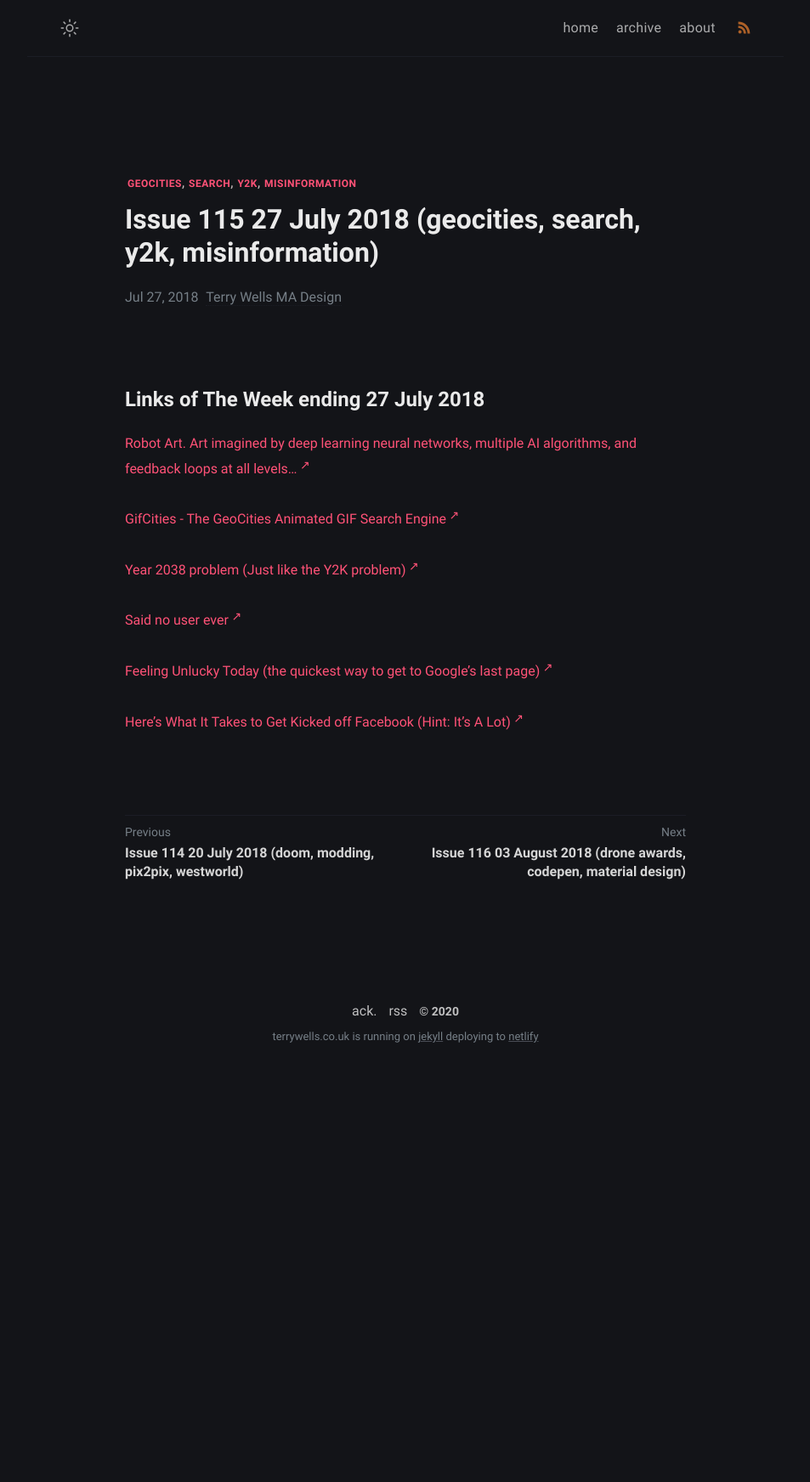
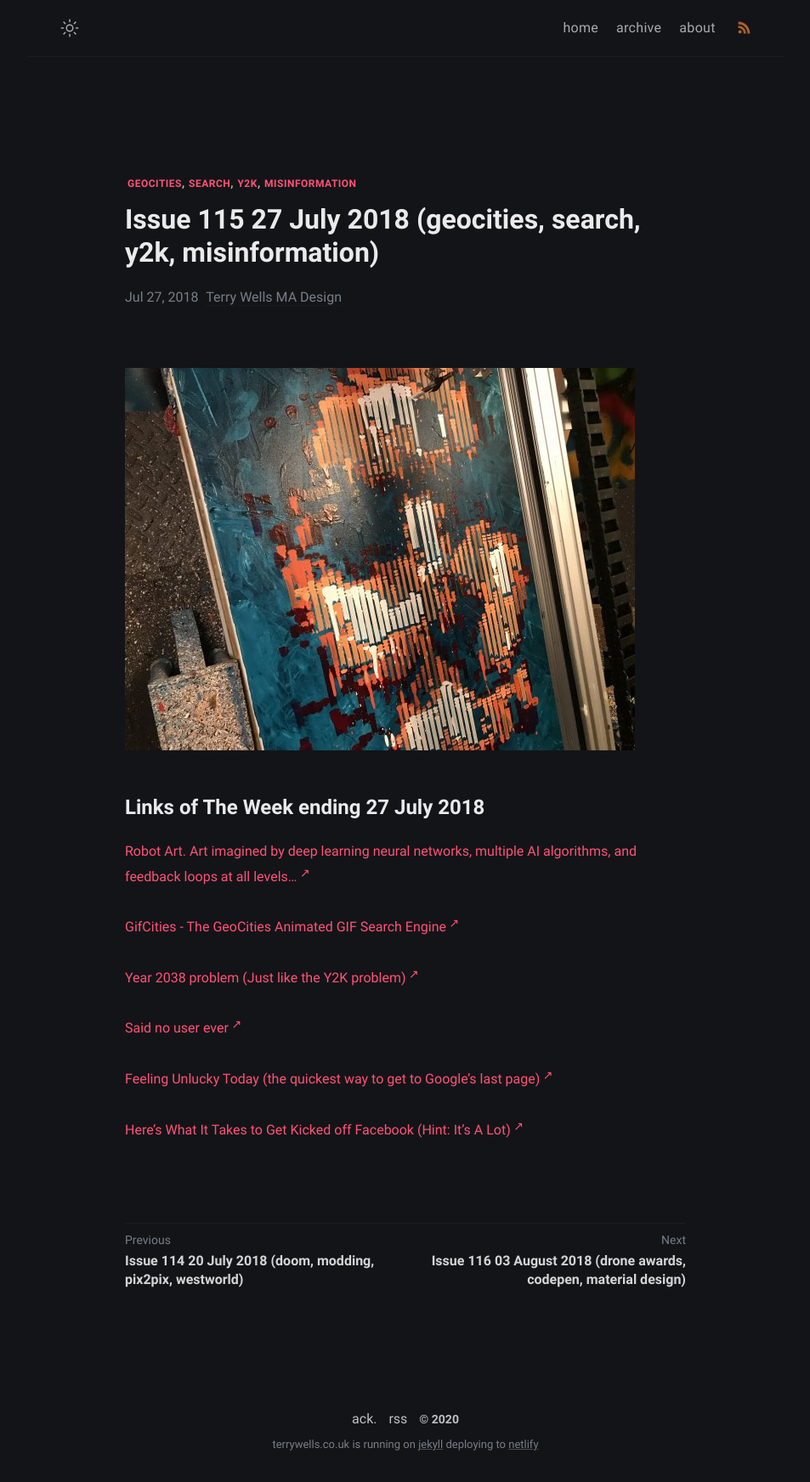
Before and after one commit to wristtattoo/jekyll-klise, a Jekyll site: the page built from _posts/2020-11-03-issue-115-27-july-2018-geocities-search-y2k-misinformation.md, in a window 1280 px wide. Shown: the whole page at 85% size, without its empty margins (163-1116 px from the left). Built offline with Jekyll 4.4.1, drawn with Linux system fonts in a browser that asks for light colours; a script that is not in the unit is left out; before the commit the page ends 1264 px from its top, so only the background shows below that.

Commit message:
Update Links of The Week “2020-11-03-issue-115-27-july-2018-geocities-search-y2k-misinformation”

```diff
--- a/_posts/2020-11-03-issue-115-27-july-2018-geocities-search-y2k-misinformation.md
+++ b/_posts/2020-11-03-issue-115-27-july-2018-geocities-search-y2k-misinformation.md
@@ -4,6 +4,8 @@ title: Issue 115 27 July 2018 (geocities, search, y2k, misinformation)
 tags: geocities search y2k misinformation
 date: 2018-07-27T13:17:14.194Z
 ---
+![Robot Art](/assets/uploads/issue-115.jpg "Robot Art")
+
 # Links of The Week ending 27 July 2018
 
 <a href="https://robotart.org/" target="_blank">Robot Art. Art imagined by deep learning neural networks, multiple AI algorithms, and feedback loops at all levels...</a>
```
Also changed, not shown: assets/uploads/issue-115.jpg (added).
